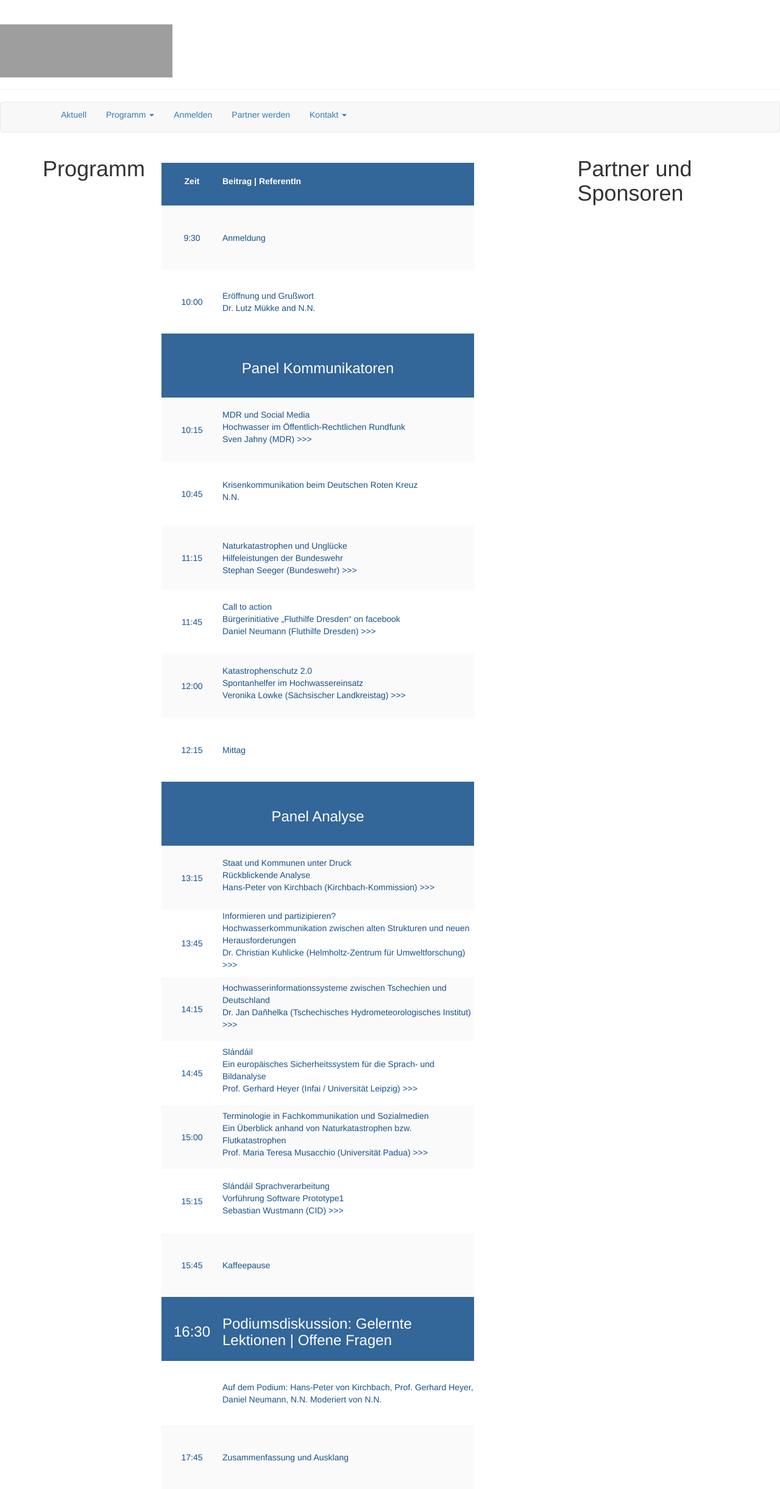
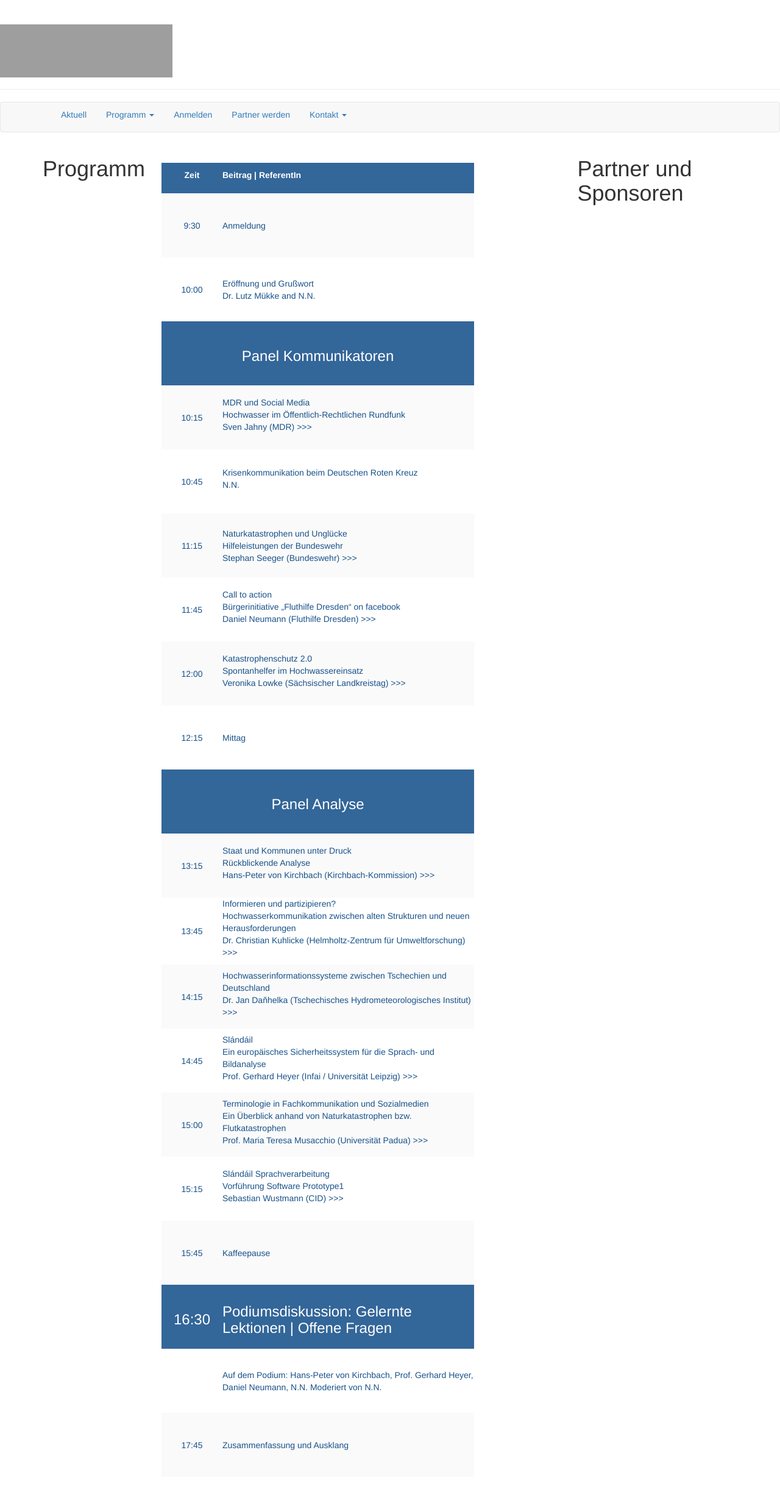
Before and after one commit to susedev/test, a Jekyll site: the page built from programm-uebersicht.html, in a window 1280 px wide. Shown: the whole page at 61% size. Built offline with Jekyll 4.4.1, drawn with Linux system fonts in a browser that asks for light colours; nearby versions of some CDN libraries; grey boxes are pictures that could not be loaded.

Commit message:
Edit from JekyllCMS

```diff
--- a/programm-uebersicht.html
+++ b/programm-uebersicht.html
@@ -6,10 +6,10 @@ title: Programm
 <table align="left" border="0" border-color="#FFFFFF" cellpadding="50" cellspacing="10" style="height: 1298px;" width="513">
 	<thead>
 		<tr>
-			<th scope="col" style="background-color: rgb(51, 102, 153); border-color: rgb(255, 255, 255); text-align: center; vertical-align: middle; height: 70px; width: 100px;">
+			<th scope="col" style="background-color: rgb(51, 102, 153); border-color: rgb(255, 255, 255); text-align: center; vertical-align: middle; height: 50px; width: 100px;">
 			<p><span style="color:#FFFFFF;">Zeit</span></p>
 			</th>
-			<th scope="col" style="background-color: rgb(51, 102, 153); border-color: rgb(255, 255, 255); text-align: left; vertical-align: middle; height: 70px;">
+			<th scope="col" style="background-color: rgb(51, 102, 153); border-color: rgb(255, 255, 255); text-align: left; vertical-align: middle; height: 50px;">
 			<p><span style="color:#FFFFFF;">Beitrag | ReferentIn</span></p>
 			</th>
 		</tr>
```
